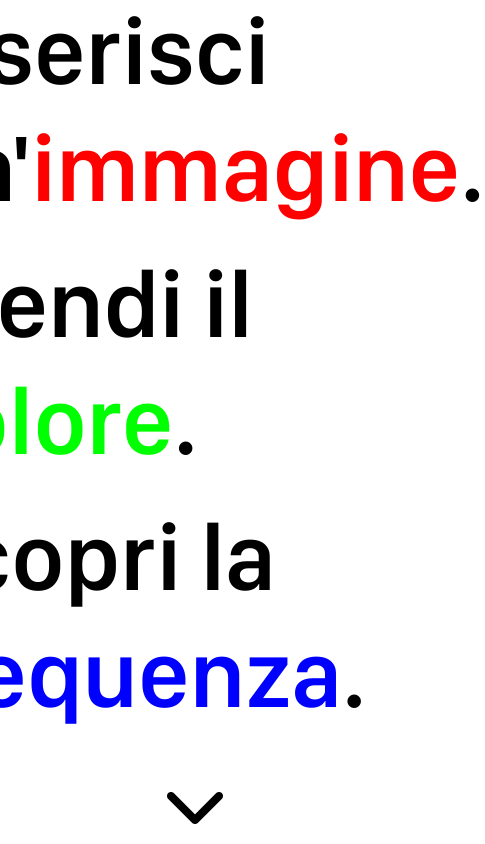
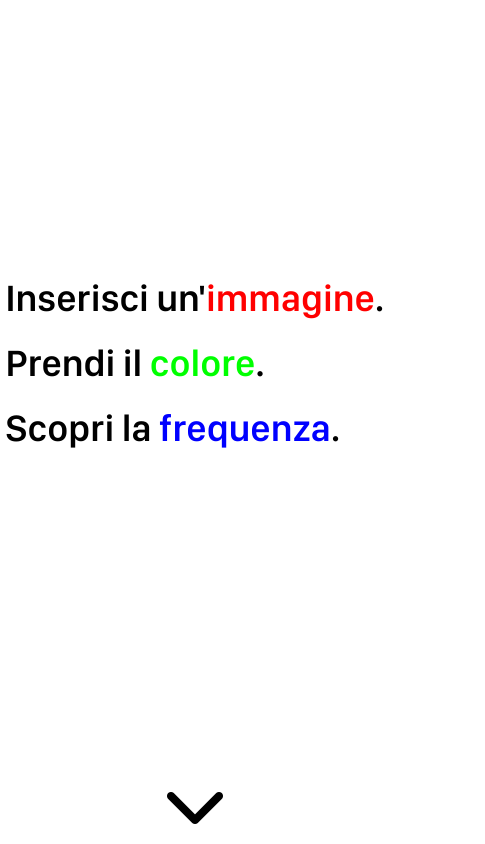
Before and after one commit to DavideSirico/Colori, a plain HTML site: page index.html in a window 390 px wide. Shown: the top 844 px of the page, 485 px wide, since content can reach past the window. Drawn offline with nearby package versions, Linux system fonts and the light colour scheme; a script that the page names is missing.

Commit message:
font responsive

```diff
--- a/css/custom.css
+++ b/css/custom.css
@@ -17,7 +17,8 @@ ul {
 }
 
 h1 {
-  font-size: 6rem;
+  font-size: calc(30px + 2vw);
+  /* font-size: 6rem; */
   font-weight: 600;
   margin-bottom: 0px;
 }
```
